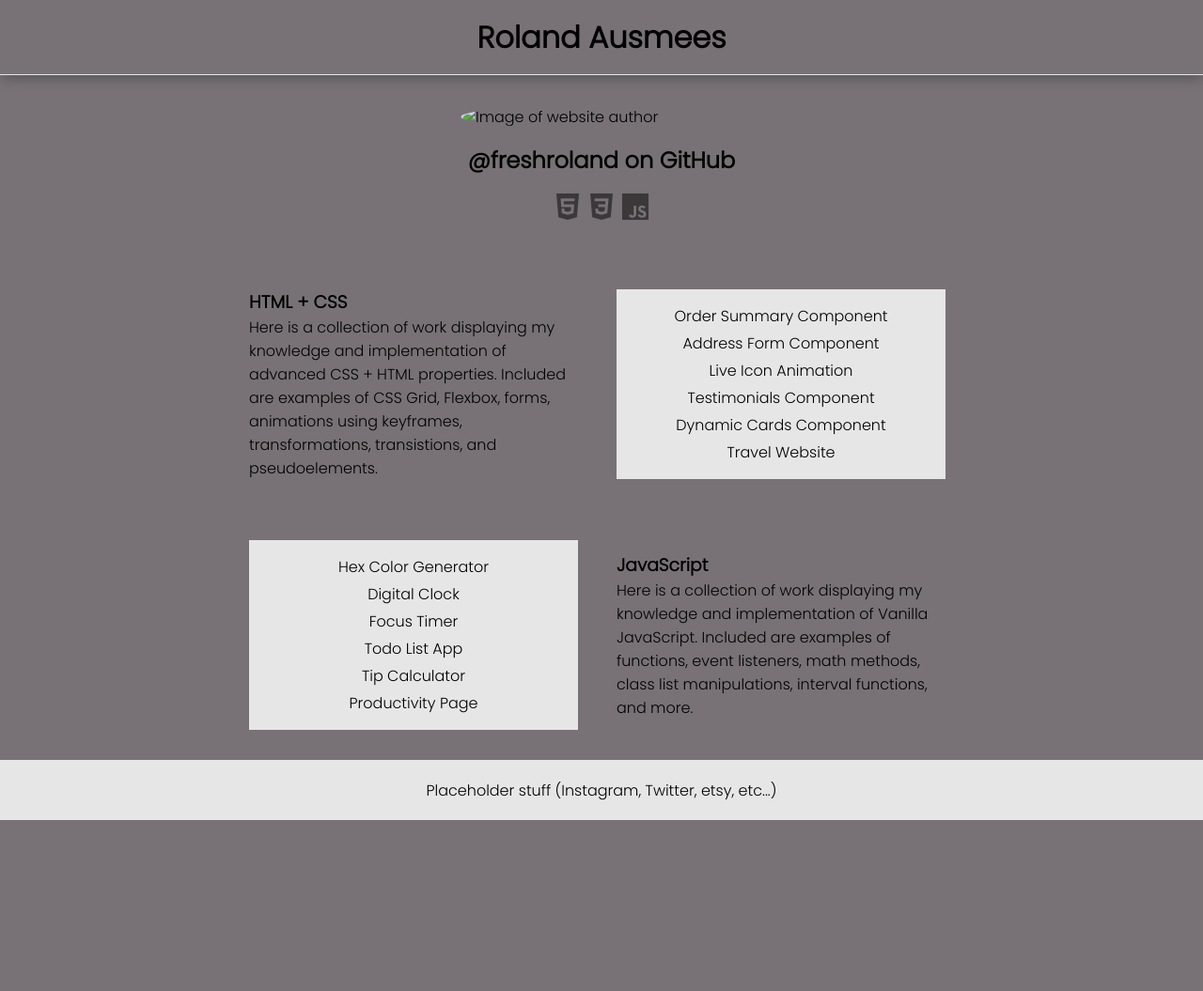
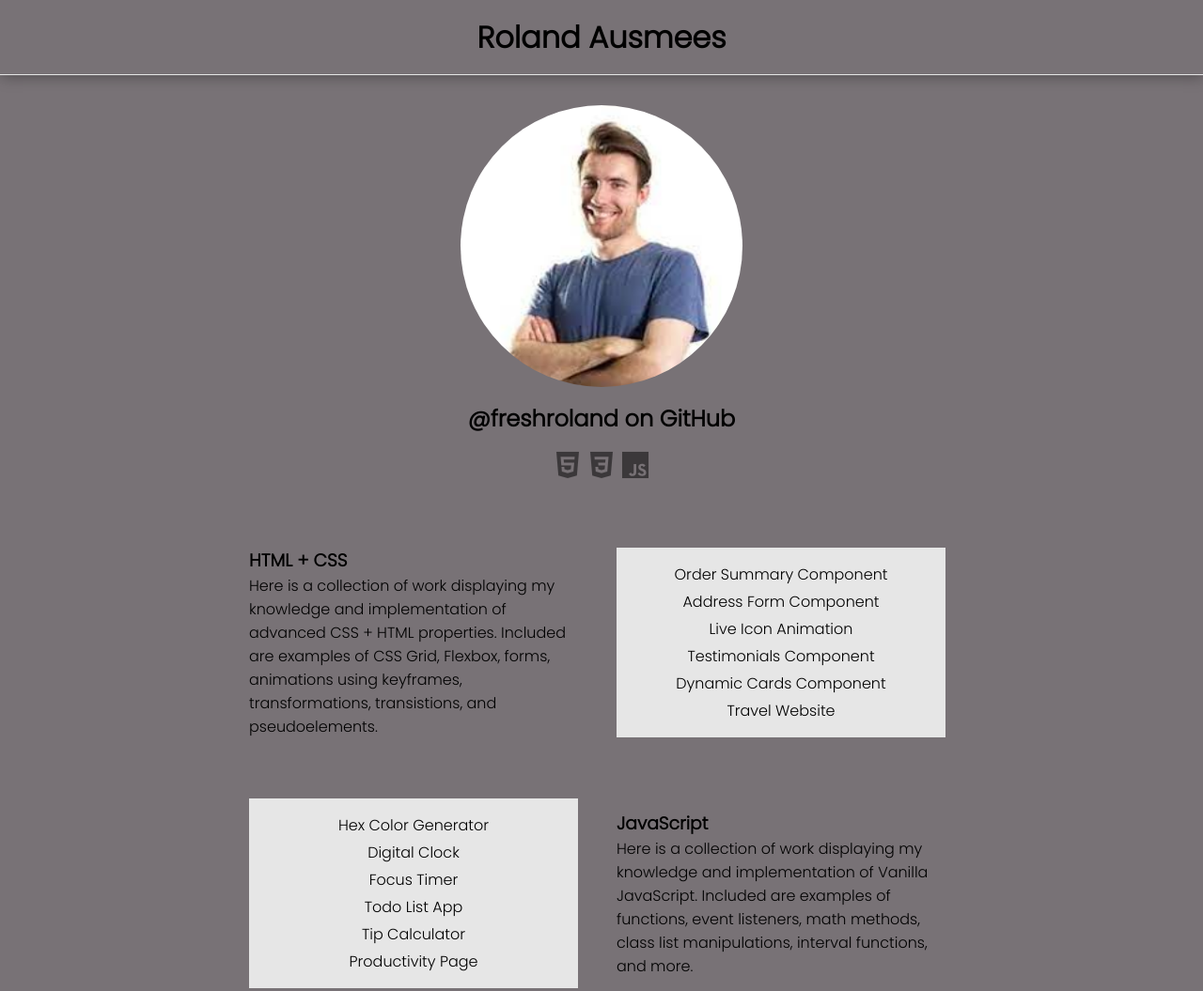
Before and after one commit to rolandausmees/portfolio, a plain HTML site: page index.html in a window 1280 px wide. Shown: the top 1055 px of the page at 94% size. Before the commit the page ends 873 px from the top, so only its background shows below. Drawn offline with nearby package versions, Linux system fonts and the light colour scheme; a script that the page names is missing.

Commit message:
Update index.html

```diff
--- a/index.html
+++ b/index.html
@@ -31,7 +31,7 @@
       <h1 class="title__name">Roland Ausmees</h1>
     </header>
     <banner>
-      <img alt="Image of website author" class="author__image" src="assetsgenericwhiteguy.jpg" />
+      <img alt="Image of website author" class="author__image" src="assets/genericwhiteguy.jpg" />
       <h2 class="title__handle">@freshroland on GitHub</h2>
       <div class="icon__row">
         <ion-icon name="logo-html5"></ion-icon>
```
